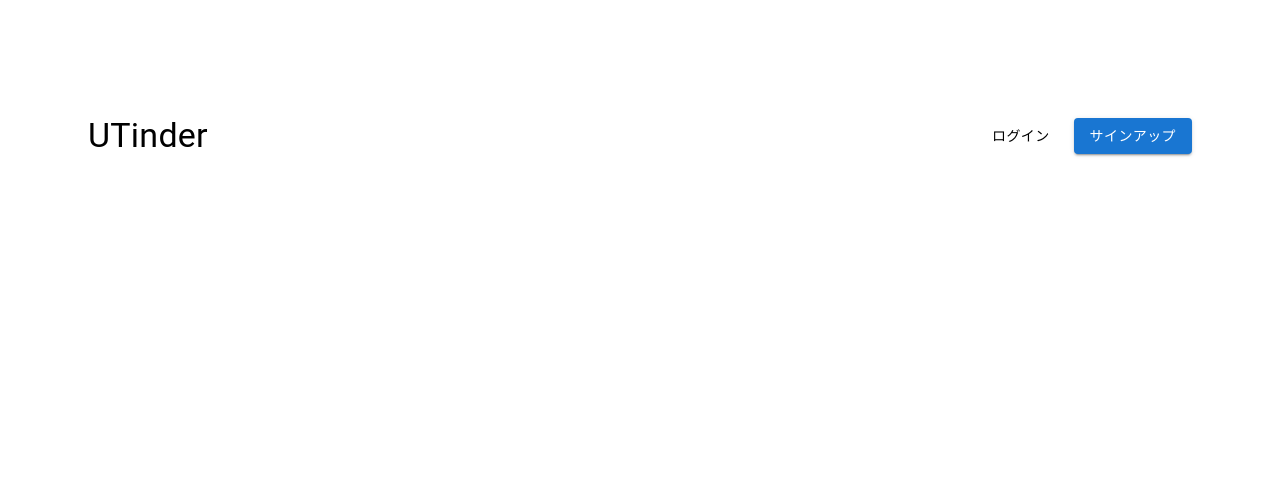
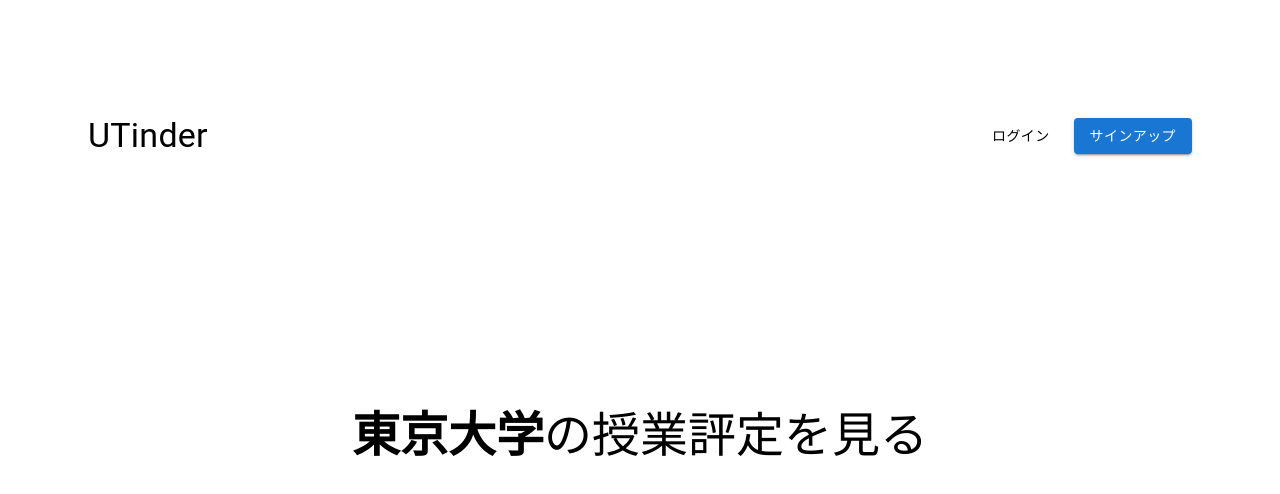
Before and after one commit to miki-yuasa/utinder, a Next.js app: page /utokyo in a window 1280 px wide. Shown: the top 494 px of the page. Built offline with nearby package versions, Linux system fonts and the light colour scheme.

Commit message:
feat: page added

```diff
--- a/src/app/[slug]/page.tsx
+++ b/src/app/[slug]/page.tsx
@@ -1,11 +1,21 @@
 'use client'
+import { Box } from "@/components/Box/Box";
+import { Container } from "@/components/Container/Container";
+import { Typography } from "@/components/Typography/Typography";
 import { Navigation } from "@/features/navigation";
 
 
 export default function Page({ params }: { params: { slug: string } }) {
     const { slug } = params;
 
-    return (<main><Navigation /></main>)
+    return (<>
+        <Navigation />
+        <Container maxWidth='lg'>
+            <Box marginTop={30}>
+                <Typography variant="h3" align="center"> <b>東京大学</b>の授業評定を見る</Typography>
+            </Box>
+        </Container>
+    </>)
 }
 
 export async function generateStaticParams() {
```
